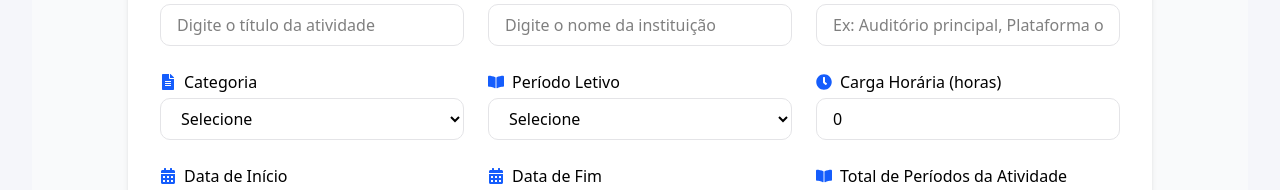
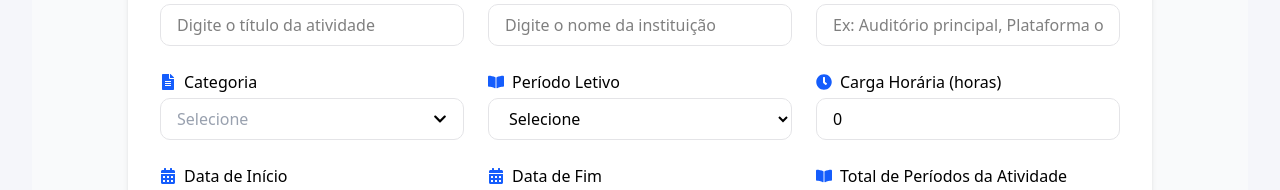
Before and after one commit to ifpebj-ti/horas-discentes, a Next.js app in the folder front/: page /aluno/certificado/novo in a window 1280 px wide. Shown: the part 394-584 px from the top of the page. Built offline with nearby package versions, Linux system fonts and the light colour scheme.

Commit message:
Refactor FormRegistroHoras component; integrate SelectBox for category selection and improve layout styling

```diff
--- a/front/src/app/(coordenador)/coordenacao/turma/page.tsx
+++ b/front/src/app/(coordenador)/coordenacao/turma/page.tsx
@@ -128,7 +128,7 @@ export default function CourseDetailPage() {
                 <td className="text-center">{cls.students}</td>
                 <td className="text-right px-4">
                   <button
-                    className="text-sm text-blue-600 border border-blue-600 px-3 py-1 rounded-full hover:bg-blue-50"
+                    className="text-xs px-2 py-0.5 sm:text-sm sm:px-3 sm:py-1 text-blue-600 border border-blue-600 rounded-full hover:bg-blue-50"
                     onClick={() => router.push(`/coordenacao/turma/${cls.id}`)}
                   >
                     Visualizar turma
--- a/front/src/components/FormRegistroHoras/index.tsx
+++ b/front/src/components/FormRegistroHoras/index.tsx
@@ -11,12 +11,11 @@ import {
 } from 'react-icons/fa';
 
 import { FileUploadInput } from '@components/FileUploadInput';
-
 import { useFormRegistroHoras } from './hooks/useFormRegistroHoras';
+import SelectBox from '@components/ui/SelectBox';
 
 interface Categoria {
   nome: string;
-  // outros campos se necessário
 }
 
 interface FormRegistroHorasProps {
@@ -43,7 +42,7 @@ export default function FormRegistroHoras({
 
   const { register } = formMethods;
 
-  // Escolhe as categorias conforme o tipo
+  /** Categorias exibidas conforme o tipo de registro */
   const categoriasAtuais =
     tipoRegistro === 'horas-extensao'
       ? categoriasExtensao
@@ -53,30 +52,31 @@ export default function FormRegistroHoras({
     'w-full px-4 py-2 border rounded-lg focus:outline-none focus:ring-2 focus:ring-blue-500';
   const errorClass = 'text-red-500 text-xs mt-1';
 
-  function getPeriodosLetivos() {
+  /** Gera períodos letivos AAAA.1 / AAAA.2 */
+  const periodosLetivos = (() => {
     const periodos: string[] = [];
     const anoInicio = 2023;
     const dataAtual = new Date();
     const anoAtual = dataAtual.getFullYear();
-    const mesAtual = dataAtual.getMonth() + 1; // Janeiro = 0
+    const mesAtual = dataAtual.getMonth() + 1;
 
     for (let ano = anoInicio; ano < anoAtual; ano++) {
-      periodos.push(`${ano}.1`);
-      periodos.push(`${ano}.2`);
+      periodos.push(`${ano}.1`, `${ano}.2`);
     }
-    // Ano atual
     periodos.push(`${anoAtual}.1`);
-    if (mesAtual >= 8) {
-      periodos.push(`${anoAtual}.2`);
-    }
+    if (mesAtual >= 8) periodos.push(`${anoAtual}.2`);
     return periodos;
-  }
-
-  const periodosLetivos = getPeriodosLetivos();
+  })();
 
   return (
-    <div className="min-h-screen w-full flex items-center justify-center bg-gray-50">
-      <div className="w-full max-w-5xl mx-auto p-4 md:p-8 bg-white rounded-2xl shadow-md">
+    <div className="min-h-screen w-full flex items-center justify-center bg-gray-50 overflow-x-auto">
+      <div
+        className="
+          w-full max-w-5xl mx-auto p-4 md:p-8 bg-white
+          rounded-2xl shadow-md
+          overflow-hidden               /*  ⬅️ impede overflow do dropdown */
+        "
+      >
         <h2 className="text-2xl font-bold mb-6 flex items-center gap-2">
           <FaClock className="text-blue-600" />
           {tipoRegistro === 'horas-extensao'
@@ -88,7 +88,7 @@ export default function FormRegistroHoras({
           onSubmit={handleSubmit(submitForm)}
           className="grid grid-cols-1 md:grid-cols-3 gap-6"
         >
-          {/* Primeira linha: Título, Instituição, Local */}
+          {/* ---------- Primeira linha ---------- */}
           <div className="col-span-1">
             <label htmlFor="tituloAtividade" className="block mb-1 font-medium">
               <span className="flex items-center gap-2">
@@ -106,6 +106,7 @@ export default function FormRegistroHoras({
               <p className={errorClass}>{errors.tituloAtividade.message}</p>
             )}
           </div>
+
           <div className="col-span-1">
             <label htmlFor="instituicao" className="block mb-1 font-medium">
               <span className="flex items-center gap-2">
@@ -123,6 +124,7 @@ export default function FormRegistroHoras({
               <p className={errorClass}>{errors.instituicao.message}</p>
             )}
           </div>
+
           <div className="col-span-1">
             <label htmlFor="localRealizacao" className="block mb-1 font-medium">
               <span className="flex items-center gap-2">
@@ -142,32 +144,28 @@ export default function FormRegistroHoras({
             )}
           </div>
 
-          {/* Segunda linha: Categoria, Período */}
+          {/* ---------- Segunda linha ---------- */}
           <div className="col-span-1">
             <label htmlFor="categoria" className="block mb-1 font-medium">
               <span className="flex items-center gap-2">
                 <FaFileAlt className="text-blue-600" /> Categoria
               </span>
             </label>
-            {/* CORREÇÃO APLICADA AQUI:
-              1. Removi as classes de overflow que não funcionam na lista de opções.
-              2. Adicionei o atributo `title` a cada `<option>` para mostrar o texto completo no hover.
-            */}
-            <select
-              id="categoria"
-              {...register('categoria')}
-              className={inputClass} // Apenas a classe padrão é necessária
-            >
-              <option value="">Selecione</option>
-              {categoriasAtuais.map((cat) => (
-                <option key={cat.nome} value={cat.nome} title={cat.nome}>
-                  {cat.nome}
-                </option>
-              ))}
-            </select>
-            {errors.categoria && (
-              <p className={errorClass}>{errors.categoria.message}</p>
-            )}
+            <Controller
+              control={control}
+              name="categoria"
+              render={({ field }) => (
+                <SelectBox
+                  value={field.value}
+                  onChange={field.onChange}
+                  options={categoriasAtuais.map((c) => ({
+                    value: c.nome,
+                    label: c.nome,
+                  }))}
+                  error={errors.categoria?.message}
+                />
+              )}
+            />
           </div>
 
           <div className="col-span-1">
@@ -198,7 +196,7 @@ export default function FormRegistroHoras({
             )}
           </div>
 
-          {/* Terceira linha: Carga Horária, Data de Início, Data de Fim */}
+          {/* ---------- Terceira linha ---------- */}
           <div className="col-span-1">
             <label htmlFor="cargaHoraria" className="block mb-1 font-medium">
               <span className="flex items-center gap-2">
@@ -217,6 +215,7 @@ export default function FormRegistroHoras({
               <p className={errorClass}>{errors.cargaHoraria.message}</p>
             )}
           </div>
+
           <div className="col-span-1">
             <label
               htmlFor="dataInicioAtividade"
@@ -236,11 +235,9 @@ export default function FormRegistroHoras({
               <p className={errorClass}>{errors.dataInicioAtividade.message}</p>
             )}
           </div>
+
           <div className="col-span-1">
-            <label
-              htmlFor="dataFimAtividade"
-              className="block mb-1 font-medium"
-            >
+            <label htmlFor="dataFimAtividade" className="block mb-1 font-medium">
               <span className="flex items-center gap-2">
                 <FaCalendarAlt className="text-blue-600" /> Data de Fim
               </span>
@@ -255,11 +252,9 @@ export default function FormRegistroHoras({
               <p className={errorClass}>{errors.dataFimAtividade.message}</p>
             )}
           </div>
+
           <div className="col-span-1">
-            <label
-              htmlFor="Total de Periodos"
-              className="block mb-1 font-medium"
-            >
+            <label htmlFor="totalPeriodos" className="block mb-1 font-medium">
               <span className="flex items-center gap-2">
                 <FaBookOpen className="text-blue-600" /> Total de Períodos da
                 Atividade
@@ -278,7 +273,7 @@ export default function FormRegistroHoras({
             )}
           </div>
 
-          {/* Quarta linha: Especificação */}
+          {/* ---------- Quarta linha ---------- */}
           <div className="col-span-1 md:col-span-3">
             <label
               htmlFor="especificacaoAtividade"
@@ -303,12 +298,9 @@ export default function FormRegistroHoras({
             )}
           </div>
 
-          {/* Quinta linha: Anexo */}
+          {/* ---------- Quinta linha ---------- */}
           <div className="col-span-1 md:col-span-3">
-            <label
-              htmlFor="anexoComprovante"
-              className="block mb-1 font-medium"
-            >
+            <label htmlFor="anexoComprovante" className="block mb-1 font-medium">
               <span className="flex items-center gap-2">
                 <FaFileAlt className="text-blue-600" /> Anexar Comprovante
               </span>
@@ -329,16 +321,19 @@ export default function FormRegistroHoras({
               )}
             />
             <p className="text-xs text-gray-500 mt-1">
-              Tipos aceitos: PDF, JPG, PNG. Tamanho máx: 5MB.
+              Tipos aceitos: PDF, JPG, PNG. Tamanho máx: 5&nbsp;MB.
             </p>
           </div>
 
-          {/* Botão de Envio */}
+          {/* ---------- Botão ---------- */}
           <div className="col-span-1 md:col-span-3 flex justify-end pt-4">
             <button
               type="submit"
               disabled={isLoading}
-              className="bg-blue-600 hover:bg-blue-700 text-white px-6 py-2 rounded-lg transition-colors disabled:opacity-50 disabled:cursor-not-allowed"
+              className="
+                bg-blue-600 hover:bg-blue-700 text-white px-6 py-2 rounded-lg
+                transition-colors disabled:opacity-50 disabled:cursor-not-allowed
+              "
             >
               {isLoading ? 'Enviando...' : 'Enviar'}
             </button>
--- /dev/null
+++ b/front/src/components/ui/SelectBox.tsx
@@ -0,0 +1,81 @@
+import React, { useState, useRef, useEffect } from 'react';
+import { FaChevronDown } from 'react-icons/fa';
+
+interface Option { value: string; label: string }
+interface Props {
+  value: string;
+  onChange: (v: string) => void;
+  placeholder?: string;
+  options: Option[];
+  error?: string;
+}
+
+export default function SelectBox({
+  value,
+  onChange,
+  options,
+  placeholder = 'Selecione',
+  error,
+}: Props) {
+  const [open, setOpen] = useState(false);
+  const ref = useRef<HTMLDivElement>(null);
+
+  /* Fecha ao clicar fora */
+  useEffect(() => {
+    function handleClickOutside(e: MouseEvent) {
+      if (ref.current && !ref.current.contains(e.target as Node)) setOpen(false);
+    }
+    document.addEventListener('mousedown', handleClickOutside);
+    return () => document.removeEventListener('mousedown', handleClickOutside);
+  }, []);
+
+  return (
+    <div ref={ref} className="relative w-full">
+      <button
+        type="button"
+        onClick={() => setOpen(!open)}
+        className={`
+          w-full px-4 py-2 border rounded-lg flex justify-between items-center
+          focus:outline-none focus:ring-2 focus:ring-blue-500
+          ${error ? 'border-red-500' : ''}
+        `}
+      >
+        <span className={value ? '' : 'text-gray-400'}>
+          {value || placeholder}
+        </span>
+        <FaChevronDown className="ml-2 text-sm" />
+      </button>
+
+      {open && (
+        <ul
+          className="
+          absolute z-20 mt-1 left-0
+          min-w-full md:min-w-[24rem]   /* ≥ md garante pelo menos 24 rem */
+          max-w-[calc(100%-2rem)]      /* nunca passa do card (deixa 1 rem de folga em cada lado) */
+          bg-white border rounded-lg shadow
+          max-h-56 overflow-y-auto
+        "
+      >
+          {options.map((opt) => (
+            <li
+              key={opt.value}
+              onClick={() => {
+                onChange(opt.value);
+                setOpen(false);
+              }}
+              className={`
+                px-4 py-2 cursor-pointer hover:bg-blue-50
+                whitespace-normal break-words
+                ${value === opt.value ? 'bg-blue-100' : ''}
+              `}
+            >
+              {opt.label}
+            </li>
+          ))}
+        </ul>
+      )}
+
+      {error && <p className="text-red-500 text-xs mt-1">{error}</p>}
+    </div>
+  );
+}
```
